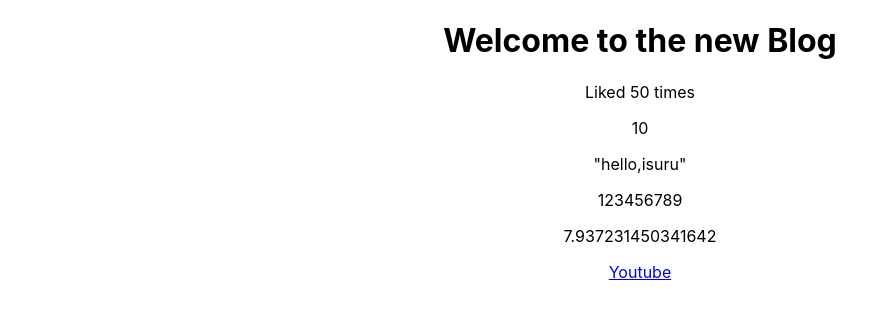
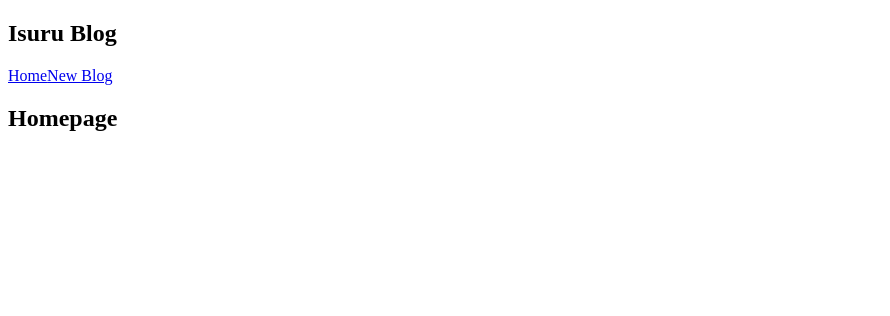
Before and after one commit to Isuru2Atthanayake/React_Blog, a React (Create React App) app: page / in a window 1280 px wide. Shown: the top 316 px of the page, without its empty margins (0-890 px from the left). Built offline with nearby package versions, Linux system fonts and the light colour scheme.

Commit message:
adding styles

```diff
--- a/src/App.js
+++ b/src/App.js
@@ -1,6 +1,7 @@
-
-import './App.css';
-
+//import './App.css';
+import Navbar from './Navbar'; //*importing Navbar from Navbar.js
+import Home from './Home';
+//"npm run start" -to run the project
 function App() {
   const title ='Welcome to the new Blog';//constant variable
   const likes = 50; //constant variable
@@ -9,17 +10,20 @@
 
   return (
     <div className="App">
+      <Navbar/>  {/*self closed navbar */}
       <div className="content">
+
         {/* <h1>App Component</h1>  */}
-        <h1>{title}</h1> {/*the above constant variable is called here*/}
-        <p>Liked {likes} times</p>
+        {/* <h1>{title}</h1> the above constant variable is called here */}
+        {/* <p>Liked {likes} times</p> */}
         {/* <p>{person}</p> objects cannot be called*/}
-        <p>10</p>
-        <p>"hello,isuru"</p>
-        <p>{[1,2,3,4,5,6,7,8,9]}</p>{/* this is an array*/}
-        <p>{Math.random()*10}</p>
+        {/* <p>10</p> */}
+        {/* <p>"hello,isuru"</p> */}
+        {/* <p>{[1,2,3,4,5,6,7,8,9]}</p>this is an array */}
+        {/* <p>{Math.random()*10}</p> */}
 
-        <a href={link}>Youtube</a>
+        {/* <a href={link}>Youtube</a> */}
+        <Home/>
       </div>
     </div>
   );
--- /dev/null
+++ b/src/Home.js
@@ -0,0 +1,8 @@
+const Home = () => {
+    return (
+    <div className="Home">
+        <h2>Homepage</h2>
+    </div> );
+}
+
+export default Home;
--- /dev/null
+++ b/src/Navbar.js
@@ -0,0 +1,13 @@
+ const Navbar = () => {  //stateless funtional componet
+    return (
+    <nav className="navbar">
+        <h1> Isuru Blog</h1>
+        <div className="links">
+            <a href="/">Home</a>
+            <a href="/create">New Blog</a>
+        </div>
+    </nav>
+     );
+}
+
+export default Navbar ;
--- a/src/index.css
+++ b/src/index.css
@@ -1,4 +1,4 @@
-body {
+/* body {
   margin: 0;
   font-family: -apple-system, BlinkMacSystemFont, 'Segoe UI', 'Roboto', 'Oxygen',
     'Ubuntu', 'Cantarell', 'Fira Sans', 'Droid Sans', 'Helvetica Neue',
@@ -10,4 +10,5 @@
 code {
   font-family: source-code-pro, Menlo, Monaco, Consolas, 'Courier New',
     monospace;
-}
+} */
+@import url('https://fonts.googleapis.com/css2?family=Quicksand:wght@300;400;500;600;700&display=swap');
```
